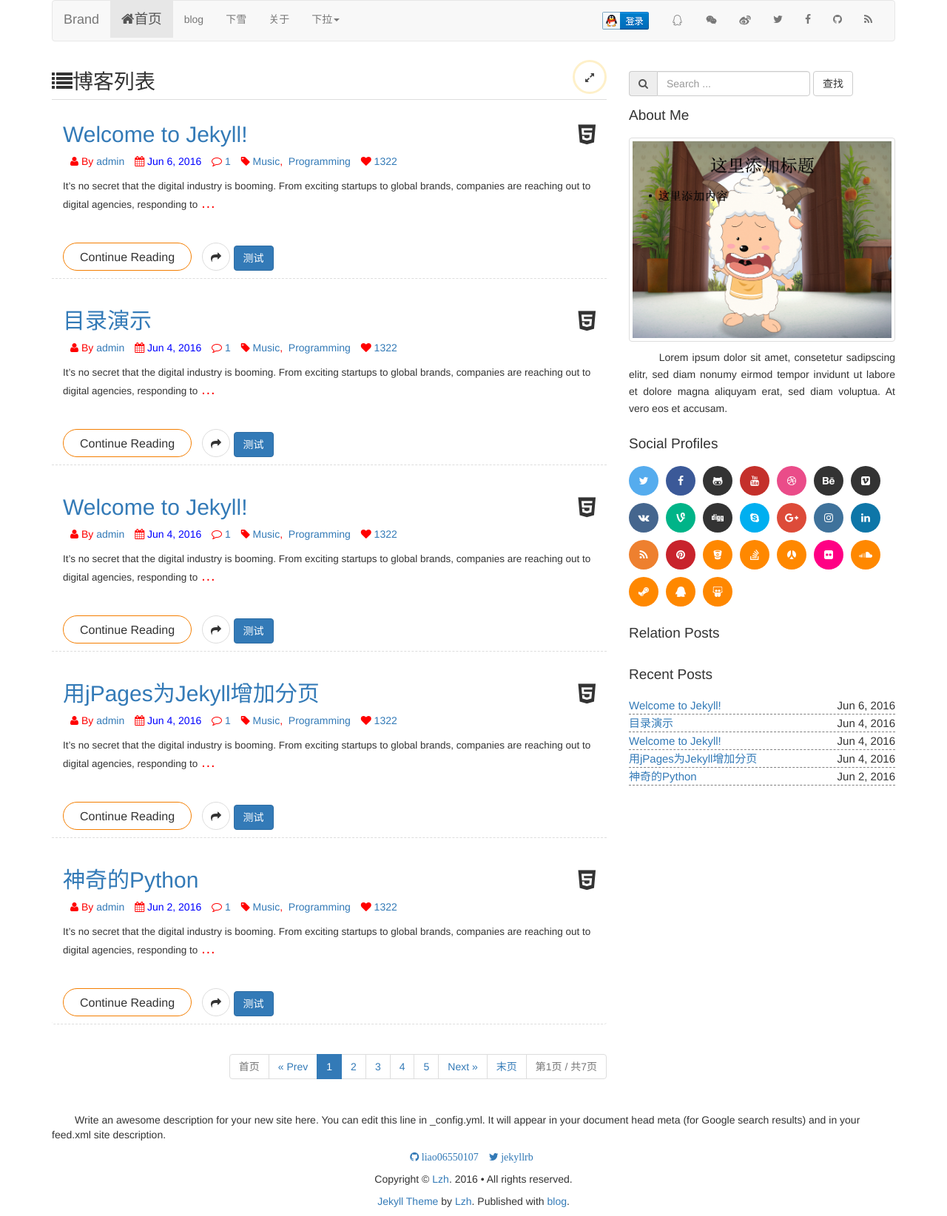
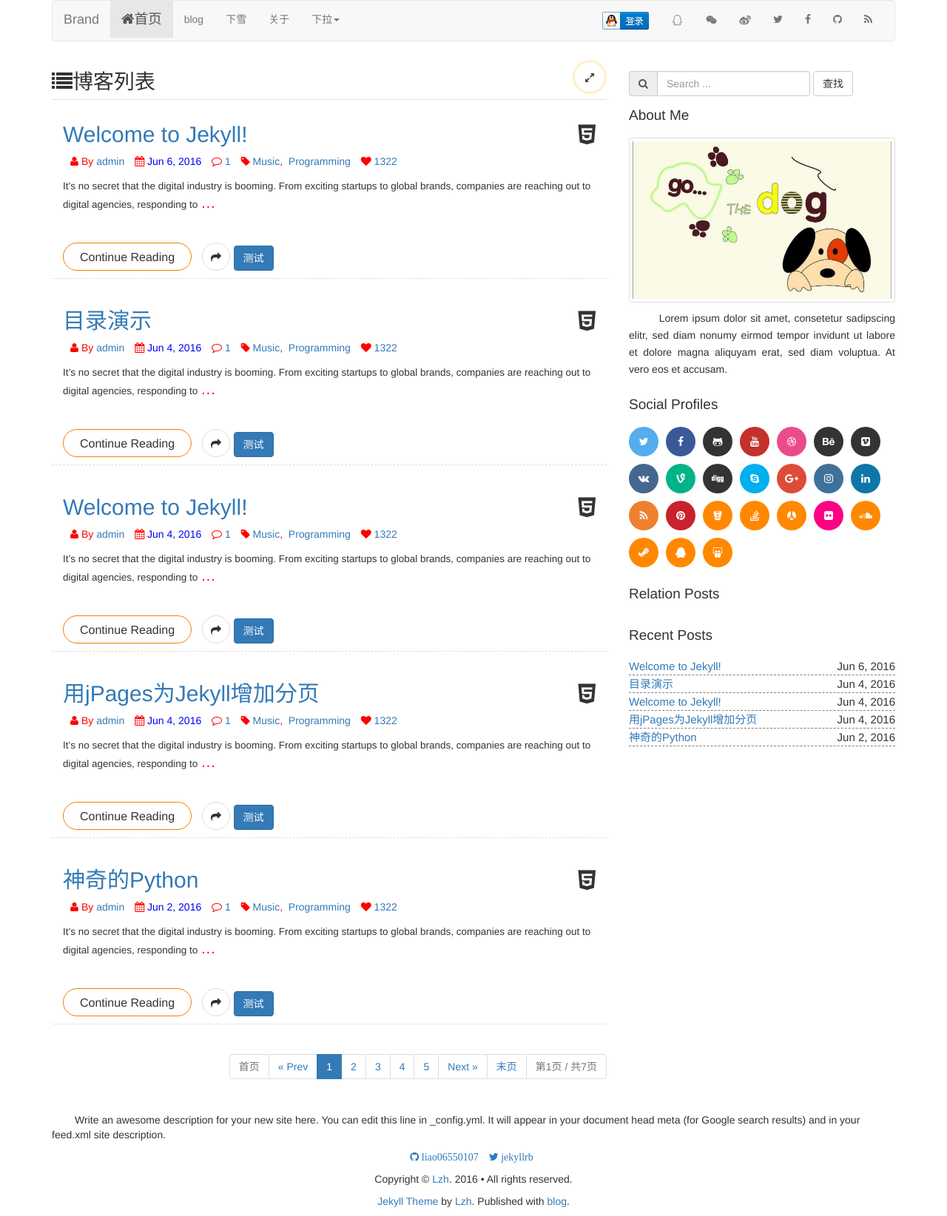
Before and after one commit to lzh06550107/liao06550107.github.io, a Jekyll site: the page built from blog/index.html, in a window 1280 px wide. Shown: the whole page at 74% size. Built offline with Jekyll 4.4.1, drawn with Linux system fonts in a browser that asks for light colours; nearby versions of some CDN libraries; library files that are not in the unit come from our copies; the list of posts is cut into pages by our own code.

Commit message:
third commit

```diff
--- a/_includes/info_sidebar.html
+++ b/_includes/info_sidebar.html
@@ -21,7 +21,7 @@
 			</h4>
             <div class="asalah_about_me">
                 <div class="">
-                    <img class="img-responsive img-thumbnail" src="/static/images/Author.png" alt="About Me"/>
+                    <img class="img-responsive img-thumbnail" src="/static/images/Author.jpg" alt="About Me"/>
 				</div>
                 <div class="author_text_introduction">
 					<p class="text-justify">&nbsp;&nbsp;&nbsp;&nbsp;&nbsp;&nbsp;&nbsp;&nbsp;Lorem ipsum dolor sit amet, consetetur sadipscing elitr, sed
--- a/static/custom/js/qq_login.js
+++ b/static/custom/js/qq_login.js
@@ -57,7 +57,7 @@ function getOpenIdByAccessToken(accessToken){
 var appID = "101322571";
 var appKEY = "350fc5fa05862fa9c1716f78a264fddb";
 //成功授权后的回调地址，请改为你自己的
-var redirectURI = "http://lzh06550107.github.io/blog/";
+var redirectURI = "http://lzh06550107.github.io/blog";
 var state= 'test'; //设置状态值
 var Request = new Object();
 Request = GetRequest(); //获取请求参数
```
Also changed, not shown: static/images/Author.jpg (added).
